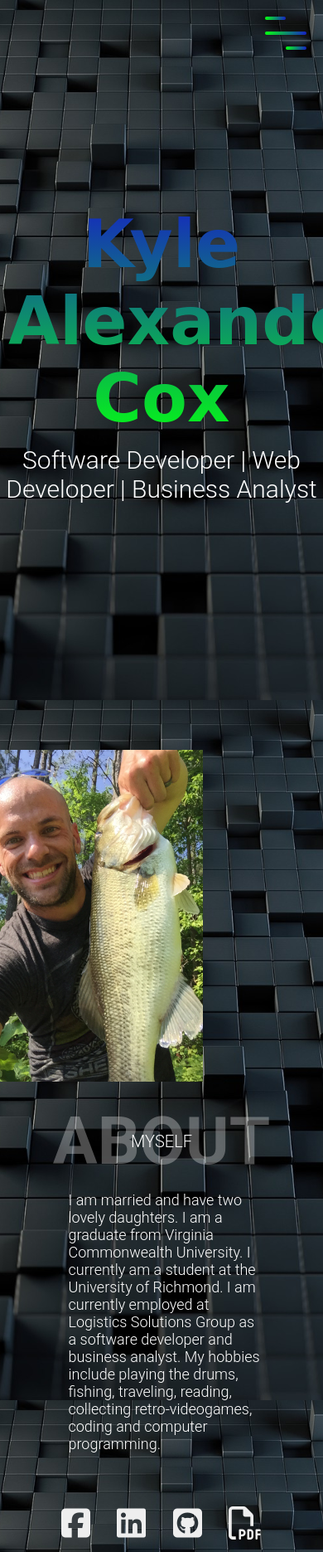
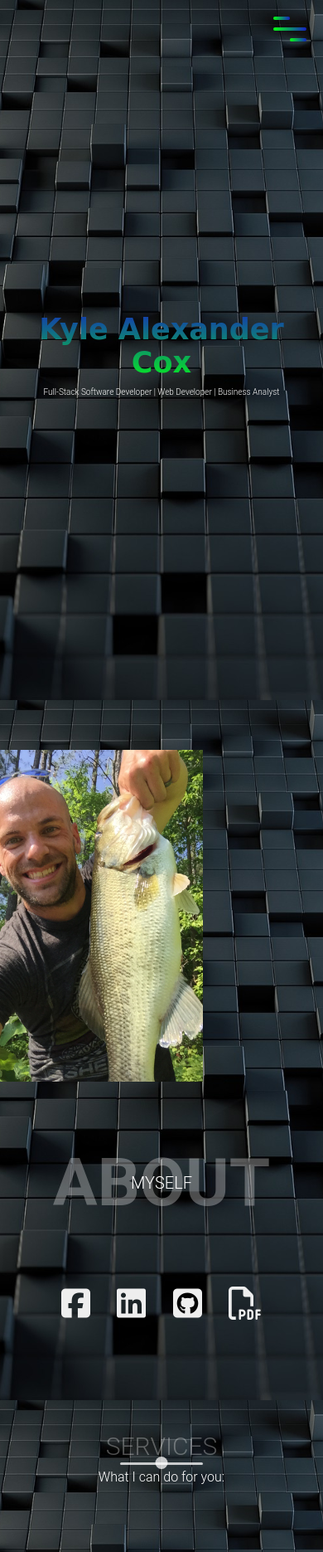
Before and after one commit to kylecox213/Pro-Portfolio, a PHP site: page / in a window 390 px wide; the page is wider, and only the part inside the window is pictured. Shown: the top 1871 px of that part at 83% size. Run offline with PHP 8.4, Linux system fonts and the light colour scheme; some libraries are stand-ins or nearby versions.

Commit message:
continutation of building mobile responsiveness

```diff
--- a/assets/css/style.css
+++ b/assets/css/style.css
@@ -40,11 +40,6 @@ p{
 
 img{
     width: 60%;
-}
-
-sgv {
-    width: 100%;
-    height: 100%;
 }
 
 /* End Global */
@@ -231,7 +226,7 @@ li{
 }
 
 .landing-text h1{
-    font-size: 15rem;
+    font-size: 14rem;
     font-family: 'Bangers', cursive;
     background: linear-gradient(to top, #05ff11, #1621c4);
     -webkit-background-clip: text;
@@ -569,20 +564,57 @@ input[type="submit"]:hover{
 
 /*Media Queries*/
 
-@media screen and (max-width: 1026px) {
-    svg {
+@media screen and (max-width: 1450px) {
+
+    .landing-text h1{
+        font-size: 13rem;
+    }
+
+    .landing-text h6{
+        font-size: 1.5rem;
+    }
+
+
+
+@media screen and (max-width: 1200px) {
+
+    .landing-text h1{
+        font-size: 11rem;
+    }
+
+    .landing-text h6{
+        font-size: 1.4rem;
+    }
+
+
+
+
+@media screen and (max-width: 1020px) {
+    .portfolio-description p{
         display: none;
+    }
+
+    .landing-text h1{
+        font-size: 9rem;
+    }
+
+    .landing-text h6{
+        font-size: 1.4rem;
     }
 }
 
-@media screen and (min-width: 1026px) {
-    #nameText {
-        display: none;
-    }
-};
 
 
-@media screen and (max-width: 900px) {
+@media screen and (max-width: 980px) {
+
+    .landing-text h1{
+        font-size: 7rem;
+    }
+
+    .landing-text h6{
+        font-size: 1.4rem;
+    }
+
     p {
         display: block;
         margin-block-start: 0em;
@@ -590,67 +622,74 @@ input[type="submit"]:hover{
         margin-inline-start: 0px;
         margin-inline-end: 0px;
     }
+
     .menu-toggler {
         top: 1rem;
         right: 1rem;
         width: 4rem;
         height: 3rem;
     }
-    .landing-text h1 {
-        /* background: linear-gradient(to top, #ffe838, #ff0026); */
-        font-size: 15rem;
-    }
-    .landing-text h6 {
-        font-size: 4rem;
-    }
+
     .nav-list {
         flex-direction: column;
     }
+
     .nav-link {
         font-size: 4.5rem;
     }
+
     .about .container {
         flex-direction: column;
     }
+
     .about-heading h1 {
         font-size: 8rem;
         margin-top: 5rem;
     }
+
     .section-heading {
         font-size: 3rem;
-    }
+
+}
     .about-details .nav-list {
         flex-direction: initial;
     }
+
     .about-details li {
         margin: 0 2rem;
     }
+
     .my-skills {
         display: block;
     }
+
+
     .icon-container {
         font-size: 4rem;
     }
+
     .timeline ul {
         margin: 0 0 0 auto;
     }
+
     .timeline .date::before {
         left: -22rem;
         text-shadow: 1px 1px 2px black;
     }
+
     .timeline .date::after {
         left: -8rem;
     }
 }
 
-@media screen and (max-width: 768px) {
+@media screen and (max-width: 720px) {
 
     .landing-text h1{
-        font-size: 15rem;
+        font-size: 6rem;
     }
 
     .landing-text h6{
-        font-size: 1.7rem;
+        font-size: 1.3rem;
     }
 
     .nav-list{
@@ -704,17 +743,26 @@ input[type="submit"]:hover{
 
 @media screen and (max-width: 600px) {
 
+    .portfolio-description{
+        display: none;
+    }
+
+    .landing-text h1{
+        font-size: 5rem;
+    }
+
+    .landing-text h6{
+        font-size: 1.1rem;
+    }
+
+    .myCanvas{
+        width: 600px; height: 300px;
+        position: fixed;
+    }
+
     .menu-toggler{
         top: 2rem;
         right: 2rem;
-    }
-
-    .landing-text h1{
-        font-size: 8rem;
-    }
-
-    .landing-text h6{
-        font-size: 3rem;
     }
 
     .nav-link{
@@ -722,7 +770,6 @@ input[type="submit"]:hover{
     }
 
     .about .container{
-        /* display: flow-root; */
         flex-direction: column;
         align-items: center;
         justify-content: center;
@@ -753,16 +800,16 @@ input[type="submit"]:hover{
         order: 1;
     }
 
-    .portfolio-description{
+    .portfolio-description {
         margin: 0;
         order: 2;
     }
 
-    .timeline p{
+    .timeline p {
         font-size: 1.6rem;
     }
 
-    .timeline .date::before{
+    .timeline .date::before {
         font-size: 1.4rem;
         left: -22rem;
     }
@@ -779,4 +826,27 @@ input[type="submit"]:hover{
         right: 2rem;
     }
 }
+
+@media screen and (max-width: 490px) {
+
+    .landing-text h1 {
+        font-size: 3.5rem;
+    }
+
+    .landing-text h6 {
+        font-size: 1rem;
+    }
 }
+
+@media screen and (max-width: 350px) {
+
+    .landing-text h1 {
+        font-size: 3rem;
+    }
+
+    /* .landing-text h6 {
+        font-size: 1rem;
+    } */
+}
+
+}}}
--- a/assets/javascript/app.js
+++ b/assets/javascript/app.js
@@ -31,7 +31,7 @@ $(document).ready(function () {
 
     let options = {
         textColour: '#05ff11',
-        textHeight: '16',
+        textHeight: '12',
         imageAlign: 'centre',
         shuffleTags: true,
         noMouse: false,
--- a/index.html
+++ b/index.html
@@ -44,43 +44,44 @@
         </nav>
         <div class="landing-text">
             <h1>Kyle Alexander Cox
-                <h6>Software Developer | Web Developer | Business Analyst</h6>
+                <h6>Full-Stack Software Developer | Web Developer | Business Analyst</h6>
             </h1>
         </div>
         <div id="myCanvasContainer">
-            <canvas id="myCanvas" width="900" height="700">
+            <canvas id="myCanvas" width="900px" height="700px">
                 <p>Anything in here will be replaced on browsers that support the canvas element</p>
                 <ul>
-                    <li><a href="" class = #05ff11>HTML5</a></li>
-                    <li><a href="" class = #1621c4>CSS3</a></li>
-                    <li><a href="" class = "#05ff11">JavaScript</a></li>
-                    <li><a href="" class = "#1621c4">jQuery</a></li>
-                    <li><a href="" class = "#05ff11">Firebase</a></li>
-                    <li><a href="" class = "#1621c4">Sequelize ORM</a></li>
-                    <li><a href="" class = "#05ff11">mySQL</a></li>
-                    <li><a href="" class = "#1621c4">PHP</a></li>
-                    <li><a href="" class = "#05ff11">ASP.NET</a></li>
-                    <li><a href="" class = "#1621c4">C#</a></li>
-                    <li><a href="" class = "#05ff11">Node.js</a></li>
-                    <li><a href="" class = "#1621c4">Bootstrap</a></li>
-                    <li><a href="" class = "#05ff11">Visio</a></li>
-                    <li><a href="" class = "#1621c4">Visual Studio</a></li>
-                    <li><a href="" class = "#05ff11">Office 365</a></li>
-                    <li><a href="" class = "#1621c4">Powershell</a></li>
-                    <li><a href="" class = "#05ff11">Gitbash</a></li>
-                    <li><a href="" class = "#1621c4">JSX</a></li>
-                    <li><a href="" class = "#05ff11">JSON</a></li>
-                    <li><a href="" class = "#1621c4">AJAX</a></li>
-                    <li><a href="" class = "#05ff11">XML</a></li>
-                    <li><a href="" class = "#05ff11">MongoDB</a></li>
-                    <li><a href="" class = "#1621c4">SQL</a></li>
-                    <li><a href="" class = "#05ff11">Entity Framework</a></li>
-                    <li><a href="" class = "#1621c4">React.js</a></li>
-                    <li><a href="" class = "#05ff11">Handlebars.js</a></li>
-                    <li><a href="" class = "#1621c4">CI/CD</a></li>
-                    <li><a href="" class = "#05ff11">OOP</a></li>
-                    <li><a href="" class = "#05ff11">TDD</a></li>
-                    <li><a href="" class = "#05ff11">Express.js</a></li>
+                    <li><a href="" class="#05ff11">HTML5</a></li>
+                    <li><a href="" class="#1621c4">CSS3</a></li>
+                    <li><a href="" class="#05ff11">JavaScript</a></li>
+                    <li><a href="" class="#1621c4">jQuery</a></li>
+                    <li><a href="" class="#05ff11">Firebase</a></li>
+                    <li><a href="" class="#1621c4">Sequelize ORM</a></li>
+                    <li><a href="" class="#05ff11">mySQL</a></li>
+                    <li><a href="" class="#1621c4">PHP</a></li>
+                    <li><a href="" class="#05ff11">ASP.NET</a></li>
+                    <li><a href="" class="#1621c4">C#</a></li>
+                    <li><a href="" class="#05ff11">Node.js</a></li>
+                    <li><a href="" class="#1621c4">Bootstrap</a></li>
+                    <li><a href="" class="#05ff11">Visio</a></li>
+                    <li><a href="" class="#1621c4">Visual Studio</a></li>
+                    <li><a href="" class="#05ff11">Office 365</a></li>
+                    <li><a href="" class="#1621c4">Powershell</a></li>
+                    <li><a href="" class="#05ff11">Gitbash</a></li>
+                    <li><a href="" class="#1621c4">JSX</a></li>
+                    <li><a href="" class="#05ff11">JSON</a></li>
+                    <li><a href="" class="#1621c4">AJAX</a></li>
+                    <li><a href="" class="#05ff11">XML</a></li>
+                    <li><a href="" class="#05ff11">MongoDB</a></li>
+                    <li><a href="" class="#1621c4">SQL</a></li>
+                    <li><a href="" class="#05ff11">Entity Framework</a></li>
+                    <li><a href="" class="#1621c4">React.js</a></li>
+                    <li><a href="" class="#05ff11">Handlebars.js</a></li>
+                    <li><a href="" class="#1621c4">CI/CD</a></li>
+                    <li><a href="" class="#05ff11">OOP</a></li>
+                    <li><a href="" class="#05ff11">TDD</a></li>
+                    <li><a href="" class="#05ff11">Express.js</a></li>
+                    <li><a href="" class="#05ff11">LINQ</a></li>
                 </ul>
             </canvas>
         </div>
@@ -97,13 +98,7 @@
                     <h6>Myself</h6>
                 </div>
                 <p>
-                    I am married and have two lovely daughters. I am a graduate from Virginia Commonwealth University. I
-                    currently
-                    am a student at the University of Richmond. I am currently employed at Logistics Solutions Group as
-                    a
-                    software developer and business analyst. My hobbies include playing the drums, fishing, traveling,
-                    reading,
-                    collecting retro-videogames, coding and computer programming.
+
                 </p>
                 <div class="social-media">
                     <ul class="nav-list">
@@ -184,12 +179,12 @@
                     <h6>Web Applications</h6>
                     <h1>Nice Bass</h1>
                     <p>
-                        Provides tournament-style bass fisherman the ability to take and upload photos of their latest
-                        catch while notifying other users of the weight and location of the catch. Users are also
-                        provided
-                        current cliamte and temperature, real-time inclement weather updates, interactive and dynamic
-                        weather
-                        radar layers, and geo-location tracking capabilities. Fish on!
+                        This application was designed to be utilized in bass fishing tournaments.
+                        This app uses multiple API's to render real-time, geo-specific weather
+                        radar images, and current weather status. Additional features will allow
+                        users to upload photos that will alert other users of the sender's location,
+                        track user catch data to be stored for record keeping, authentication of
+                        user accounts.
                     </p>
                     <a href="https://github.com/kylecox213/Nice-Bass" class="cta">View Details</a>
                 </div>
```
